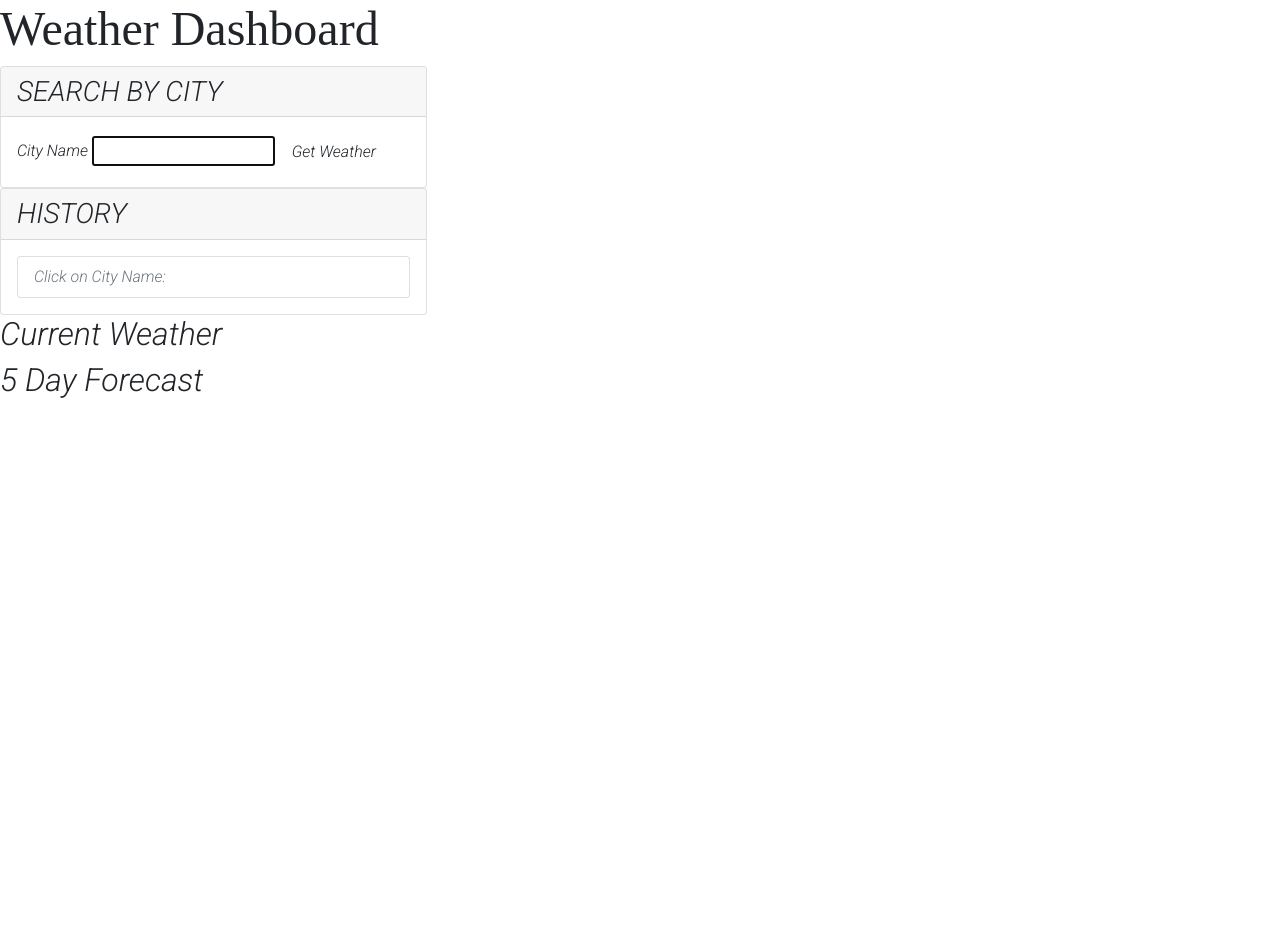
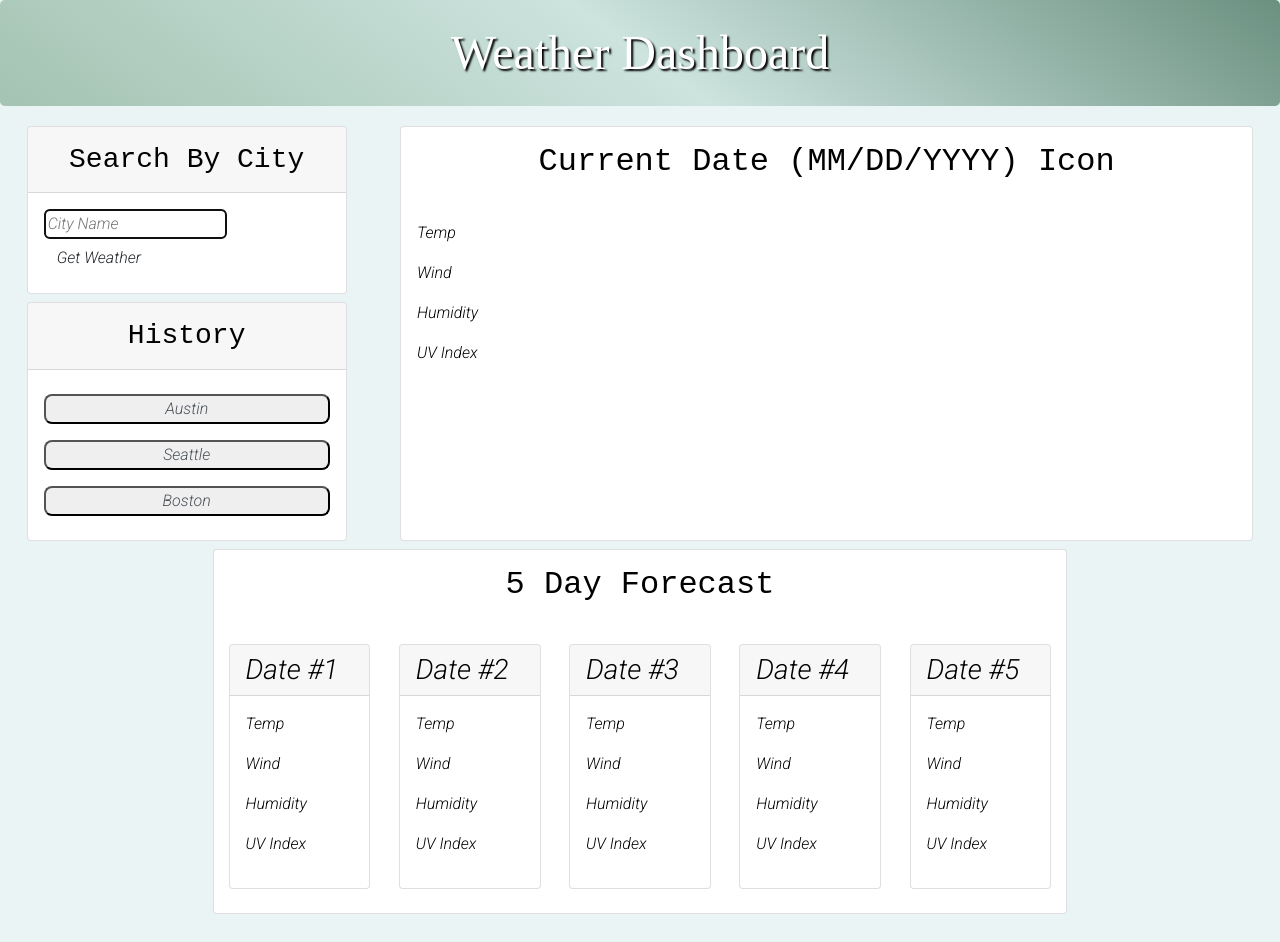
Before and after one commit to Kevin-Hernandez-Garza/weather, a plain HTML site: page index.html in a window 1280 px wide. Before the commit the page ends 800 px from the top, so only its background shows below. Drawn offline with nearby package versions, Linux system fonts and the light colour scheme; files whose address does not match are found by name; a web font is replaced by a local one.

Commit message:
constructed the view of the application, time to implement the openWeather API to GET data

```diff
--- a/assets/css/styles.css
+++ b/assets/css/styles.css
@@ -1,8 +1,73 @@
-body {
-    font-family: 'Roboto', sans-serif;
+* {
+box-sizing: border-box;
+border-radius: 0.3rem;
 }
 
+body {
+background-color: var(--primary);
+margin: 0;
+padding: 0;
+font-family: 'Roboto', sans-serif;
+color: var(--dark);
+background: #eaf4f4;
+line-height: 1.5;
+font-size: 16px;
+}
+
+/* everything after the heading */
+main {
+    margin: 20px auto;
+    width: 94%;
+}
+
+.flex-row {
+    display: flex;
+    flex-wrap: wrap;
+    justify-content: space-around;
+  }
+
+/* the body container */
+/* .flex-column {
+display: flex;
+flex-direction: row;
+flex-wrap: wrap;
+} */
+
+/* main heading */
 h1 {
-    font-family: 'Playfair Display', serif;
-    font-size: 3em;
+font-family: 'Playfair Display', serif;
+font-size: 3em;
+background: linear-gradient(0.60turn, #6b9080, #cce3de, #a4c3b2);
+color: #fff;
+text-shadow: 2px 2px 2px #000;
+padding: 0.5em 0;
+display: flex;
+justify-content: center;
 }
+
+/* title for all containers */
+.subtitle {
+    display: flex;
+    justify-content: center;
+    padding: 1rem 0;
+    font-family: 'Courier New', Courier, monospace;
+}
+
+/* spaces out the daily forecast evenly */
+.grid {
+    display: flex;
+    justify-content: space-around;
+    padding: 1rem 0;
+}
+
+/* customizing the button for the search history */
+.list-group button {
+    border-radius: 0.5em;
+    margin: 0.5rem 0;
+
+}
+
+/* setting bottom for all containers */
+.card {
+    margin-bottom: 0.5rem;
+}
--- a/index.html
+++ b/index.html
@@ -12,6 +12,7 @@
       integrity="sha384-1BmE4kWBq78iYhFldvKuhfTAU6auU8tT94WrHftjDbrCEXSU1oBoqyl2QvZ6jIW3"
       crossorigin="anonymous"
     />
+
     <!-- google fonts -->
     <link rel="preconnect" href="https://fonts.googleapis.com" />
     <link rel="preconnect" href="https://fonts.gstatic.com" crossorigin />
@@ -28,7 +29,15 @@
     />
 
     <!-- style sheets -->
+    <link
+      href="https://cdn.jsdelivr.net/npm/bootstrap@5.1.3/dist/css/bootstrap.min.css"
+      rel="stylesheet"
+      integrity="sha384-1BmE4kWBq78iYhFldvKuhfTAU6auU8tT94WrHftjDbrCEXSU1oBoqyl2QvZ6jIW3"
+      crossorigin="anonymous"
+    />
+
     <link rel="stylesheet" href="./assets//css/styles.css" />
+
     <title>Weather App</title>
   </head>
 
@@ -37,34 +46,48 @@
       <h1 class="app-title">Weather Dashboard</h1>
     </header>
 
-    <main class="flex-row justify-space-between">
+    <main class="flex-row justify-space-between col-12">
       <!-- left column -->
-      <div class="col-12 col-md-4">
+      <div class="col-md-3">
         <div class="card">
-          <h3 class="card-header text-uppercase">Search By City</h3>
+          <h3 class="card-header subtitle">Search By City</h3>
           <form id="city" class="card-body">
-            <label for="city" class="form-label">City Name</label>
             <input
               name="city-search"
               id="city"
               type="text"
               autofocus="true"
               class="form-input"
+              placeholder="City Name"
             />
             <button type="submit" class="btn">Get Weather</button>
           </form>
         </div>
 
         <div class="card">
-          <h3 class="card-header text-uppercase">History</h3>
+          <h3 class="card-header subtitle">History</h3>
 
           <div class="card-body" id="search-history">
             <div class="list-group">
               <button
                 type="button"
-                class="list-group-item list-group-item-action disabled"
+                class="list-group-flush list-group-item-action text-center"
               >
-                Click on City Name:
+                Austin
+              </button>
+
+              <button
+                type="button"
+                class="list-group-flush list-group-item-action text-center"
+              >
+                Seattle
+              </button>
+
+              <button
+                type="button"
+                class="list-group-flush list-group-item-action text-center"
+              >
+                Boston
               </button>
             </div>
           </div>
@@ -72,18 +95,84 @@
       </div>
 
       <!-- right column -->
-      <div class="col-12 col-md-8">
-        <h2 class="subtitle">Current Weather</h2>
-        <div id="current-weather" class="list-group"></div>
+      <div class="col-md-8 card">
+        <h2 class="subtitle">Current Date (MM/DD/YYYY) Icon</h2>
+        <div id="current-weather" class="card-body">
+          <p>Temp</p>
+          <p>Wind</p>
+          <p>Humidity</p>
+          <p>UV Index</p>
+        </div>
       </div>
 
-      <div class="col-12 col-md-8">
+      <div class="col-md-8 card">
         <h2 class="subtitle">5 Day Forecast</h2>
-        <div id="future-forecast" class="list-group"></div>
+
+        <div id="future-forecast" class="grid">
+          <div class="card col-2">
+            <h3 class="card-header">Date #1</h3>
+            <div class="card-body">
+              <p>Temp</p>
+              <p>Wind</p>
+              <p>Humidity</p>
+              <p>UV Index</p>
+            </div>
+          </div>
+
+          <div class="card col-2">
+            <h3 class="card-header">Date #2</h3>
+            <div class="card-body">
+              <p>Temp</p>
+              <p>Wind</p>
+              <p>Humidity</p>
+              <p>UV Index</p>
+            </div>
+          </div>
+
+          <div class="card col-2">
+            <h3 class="card-header">Date #3</h3>
+            <div class="card-body">
+              <p>Temp</p>
+              <p>Wind</p>
+              <p>Humidity</p>
+              <p>UV Index</p>
+            </div>
+          </div>
+
+          <div class="card col-2">
+            <h3 class="card-header">Date #4</h3>
+            <div class="card-body">
+              <p>Temp</p>
+              <p>Wind</p>
+              <p>Humidity</p>
+              <p>UV Index</p>
+            </div>
+          </div>
+
+          <div class="card col-2">
+            <h3 class="card-header">Date #5</h3>
+            <div class="card-body">
+              <p>Temp</p>
+              <p>Wind</p>
+              <p>Humidity</p>
+              <p>UV Index</p>
+            </div>
+          </div>
+        </div>
       </div>
     </main>
 
     <!-- javascript -->
+    <script
+      src="https://cdn.jsdelivr.net/npm/@popperjs/core@2.10.2/dist/umd/popper.min.js"
+      integrity="sha384-7+zCNj/IqJ95wo16oMtfsKbZ9ccEh31eOz1HGyDuCQ6wgnyJNSYdrPa03rtR1zdB"
+      crossorigin="anonymous"
+    ></script>
+    <script
+      src="https://cdn.jsdelivr.net/npm/bootstrap@5.1.3/dist/js/bootstrap.min.js"
+      integrity="sha384-QJHtvGhmr9XOIpI6YVutG+2QOK9T+ZnN4kzFN1RtK3zEFEIsxhlmWl5/YESvpZ13"
+      crossorigin="anonymous"
+    ></script>
     <script src="./assets/js/script.js"></script>
   </body>
 </html>
```
